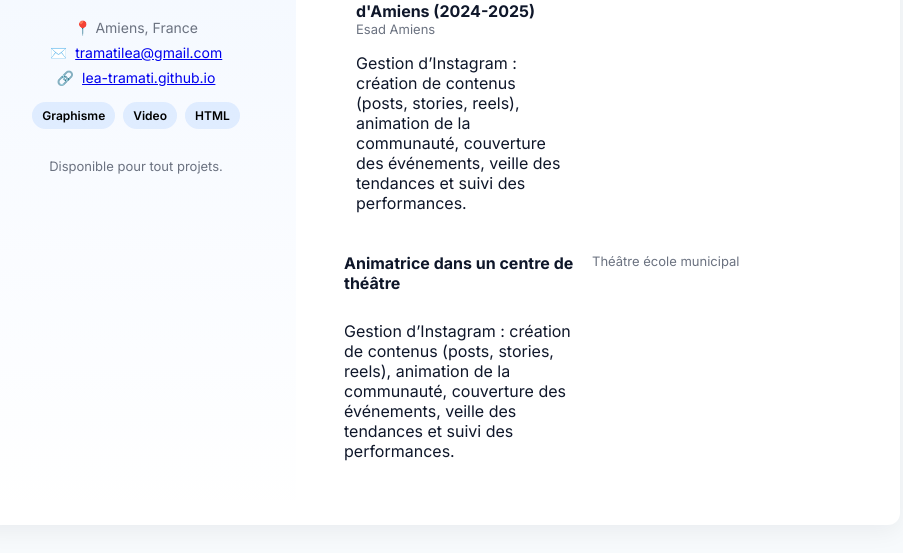
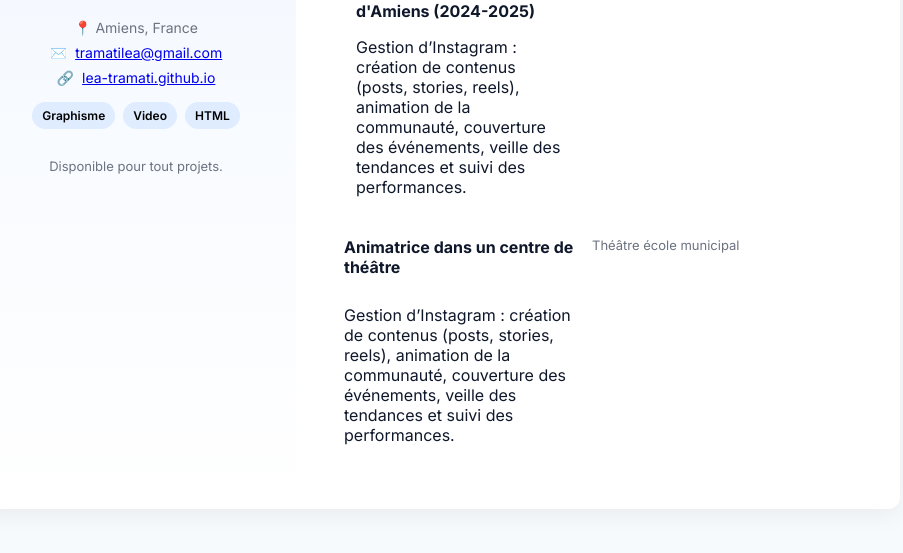
Before and after one commit to lea-tramati/lea-tramati.github.io, a plain HTML site: page cv.html in a window 1280 px wide. Shown: the part 277-830 px from the top of the page, without its empty margins (202-1105 px from the left). Drawn offline with Linux system fonts and the light colour scheme; a web font is replaced by a local one.

Commit message:
Update cv.html

```diff
--- a/cv.html
+++ b/cv.html
@@ -160,7 +160,6 @@
           <div class="experience">
             <div class="item">
               <div class="job-title">Chargée des réseaux sociaux de l'ESAD d'Amiens (2024-2025)</div>
-              <div class="job-company">Esad Amiens</div>
               <p>Gestion d’Instagram : création de contenus (posts, stories, reels), animation de la communauté, couverture des événements, veille des tendances et suivi des performances.</p>
             </div>
 
```
